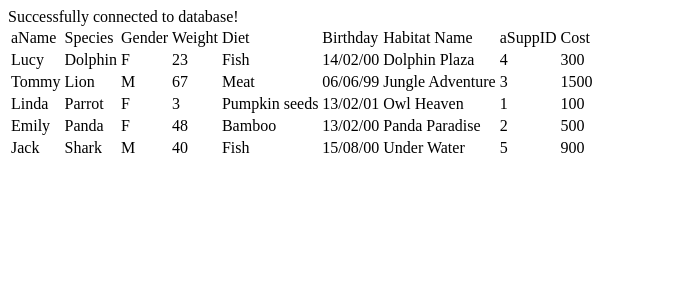
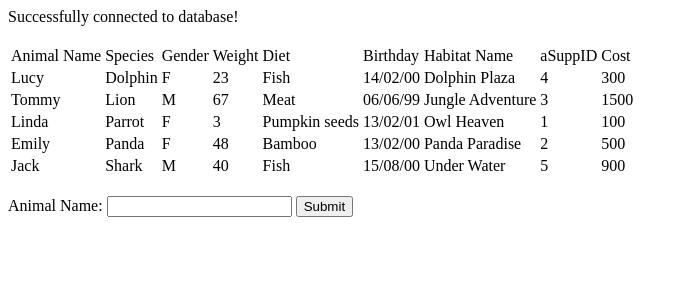
Before and after one commit to AliceLuo1016/cs304project, a PHP site: page /animals.php in a window 1280 px wide. Shown: the top 300 px of the page, without its empty margins (0-688 px from the left). Run offline with PHP 8.4, Linux system fonts and the light colour scheme; data comes from the database, SQL or seed files in the repository.

Commit message:
Added search by name func. for animals

```diff
--- a/animals.php
+++ b/animals.php
@@ -16,10 +16,49 @@
 			$header = get_object_vars($header);
 			if ($header["name"] == "hName") {
 				echo "<td>" . "Habitat Name". "</td>";
+			} else if ($header["name"] == "aName") {
+				echo "<td>". "Animal Name". "</td>";
 			} else
 			echo "<td>" . $header["name"]. "</td>";
 		}
-		echo "</tr>";
+		echo "</tr><br>";
+
+		while ($tup = $result->fetch_assoc()) {
+			echo "<tr><td>". $tup["aName"]. "</td><td>".
+				$tup["Species"]. "</td><td>" .
+				$tup["Gender"]. "</td><td>" .
+				$tup["Weight"]. "</td><td>" .
+				$tup["Diet"]. "</td><td>" .
+				$tup["Birthday"]. "</td><td>" .
+				$tup["hName"]. "</td><td>" .
+				$tup["aSuppID"]. "</td><td>" .
+				$tup["Cost"]. "</td></tr>";
+		}
+		echo "</table><br>";
+	}
+}
+
+function name_query($condb) {
+	if( $_POST["name"])
+  {
+	$aniname = $_POST["name"];
+	$aniname = mysqli_real_escape_string($condb, $aniname);
+	$query = "SELECT * FROM animal WHERE aName = '" . "$aniname". "'";
+	$result = $condb->query($query);
+	if($result->num_rows > 0) {
+		echo "<table>";
+		$col = mysqli_fetch_fields($result);
+		echo "<tr>";
+		foreach ($col as $header) {
+			$header = get_object_vars($header);
+			if ($header["name"] == "hName") {
+				echo "<td>" . "Habitat Name". "</td>";
+			} else if ($header["name"] == "aName") {
+				echo "<td>". "Animal Name". "</td>";
+			} else
+			echo "<td>" . $header["name"]. "</td>";
+		}
+		echo "</tr><br>";
 
 		while ($tup = $result->fetch_assoc()) {
 			echo "<tr><td>". $tup["aName"]. "</td><td>".
@@ -33,11 +72,30 @@
 				$tup["Cost"]. "</td></tr>";
 		}
 		echo "</table>";
+		exit();
+	} else {
+		echo "Could not find ". $_POST["name"]. "<br />";
+		exit();
 	}
+  }
 }
 
 $condb = conn_db();
 print_animal($condb);
+if(isset($_POST["submit"])) {
+	name_query($condb);
+}
 dconn_db($condb);
 
 ?>
+
+<html>
+<body>
+  <form action="<?php $_PHP_SELF ?>" method="POST">
+
+  Animal Name: <input type="text" name="name" />
+  <input type="submit" name="submit" />
+  </form>
+
+</body>
+</html>
--- a/habitat.php
+++ b/habitat.php
@@ -19,7 +19,7 @@
 			} else
 			echo "<td>" . $header["name"]. "</td>";
 		}
-		echo "</tr>";
+		echo "</tr><br>";
 
 		while ($tup = $result->fetch_assoc()) {
 			echo "<tr><td>".
@@ -29,7 +29,7 @@
 				$tup["Type"].
 				 "</td></tr>";
 		}
-		echo "</table>";
+		echo "</table><br>";
 	}
 }
 
--- a/performance.php
+++ b/performance.php
@@ -24,7 +24,7 @@
 			} else
 			echo "<td>" . $header["name"]. "</td>";
 		}
-		echo "</tr>";
+		echo "</tr><br>";
 
 		while ($tup = $result->fetch_assoc()) {
 			echo "<tr><td>". $tup["Start_Time"]. "</td><td>".
@@ -35,7 +35,7 @@
 				$tup["aName"]. "</td><td>" .
 				$tup["Species"]. "</td></tr>";
 		}
-		echo "</table>";
+		echo "</table><br>";
 	}
 }
 
```
